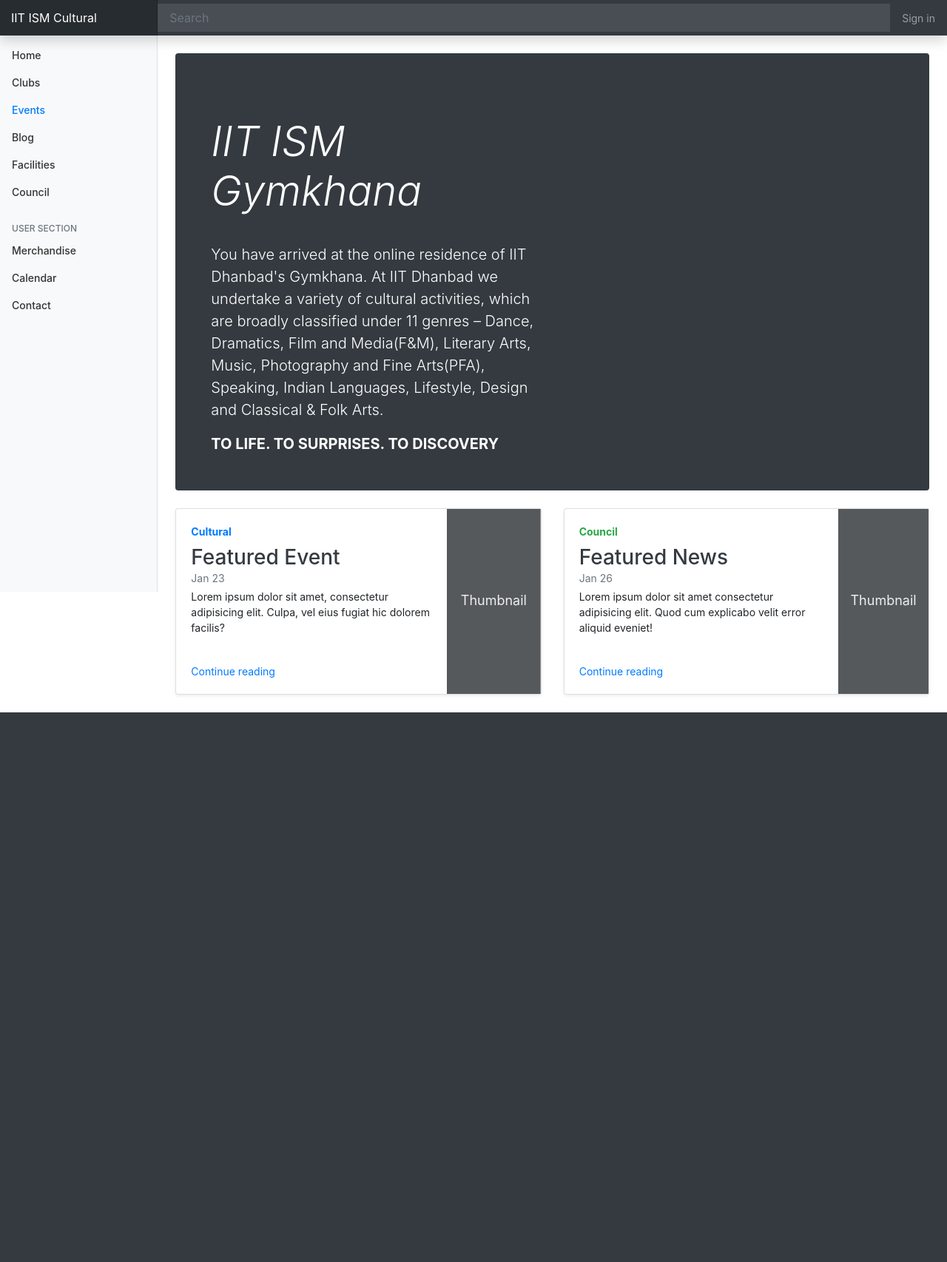
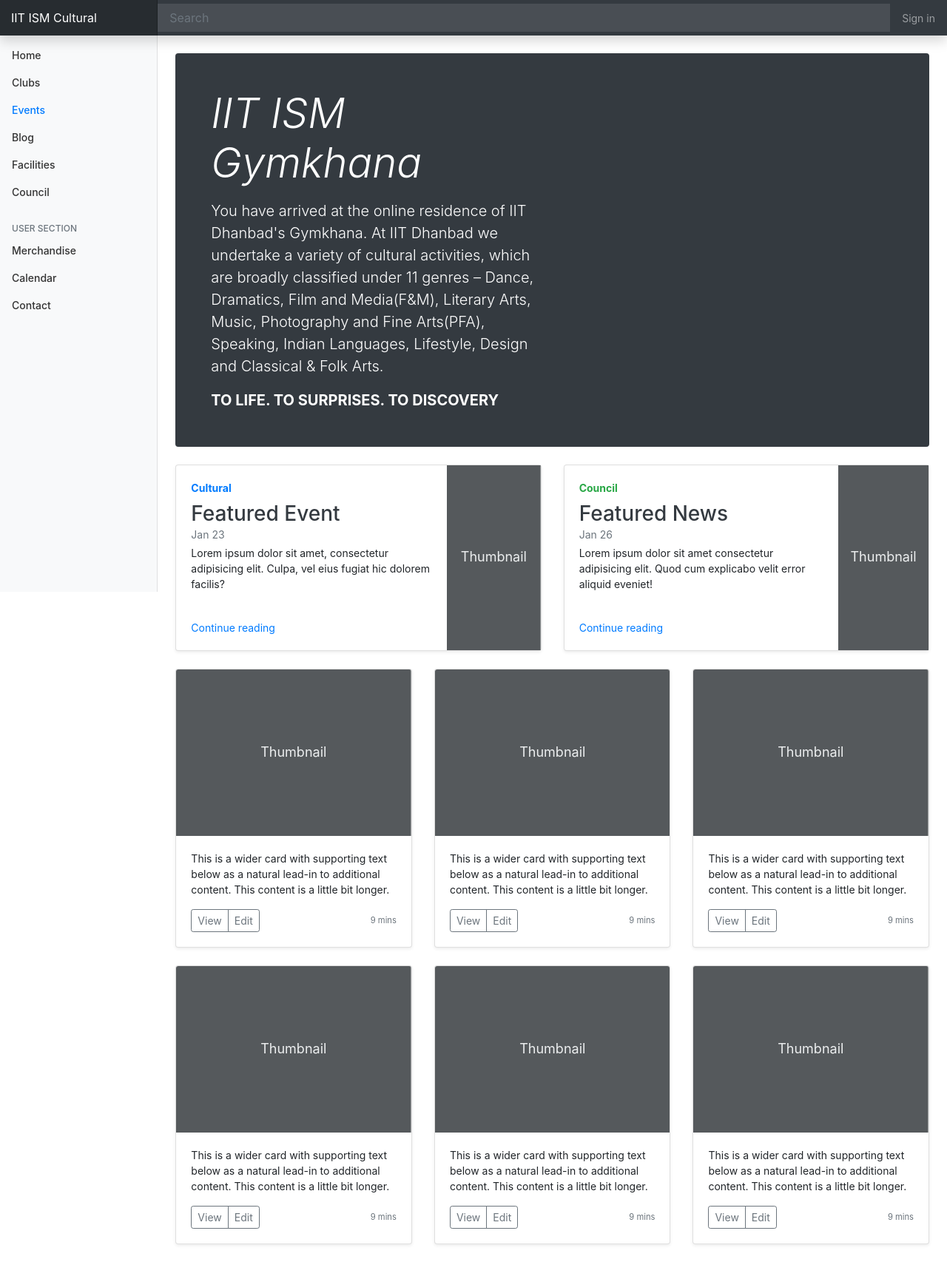
Before and after one commit to souravpd/ismClubs, a PHP site: page / in a window 1280 px wide. Shown: the whole page at 74% size. Before the commit the page ends 963 px from the top, so only its background shows below. Run offline with PHP 8.4, Linux system fonts and the light colour scheme; some libraries are stand-ins or nearby versions.

Commit message:
Improved Design

```diff
--- a/styles.css
+++ b/styles.css
@@ -30,6 +30,17 @@ body {
     padding-top: .5rem;
     overflow-x: hidden;
     overflow-y: auto; /* Scrollable contents if viewport is shorter than content. */
+  }
+
+  .bd-placeholder-img {
+    font-size: 1.125rem;
+    text-anchor: middle;
+  }
+
+  @media (min-width: 768px) {
+    .bd-placeholder-img-lg {
+      font-size: 3.5rem;
+    }
   }
 
   @supports ((position: -webkit-sticky) or (position: sticky)) {
--- a/views/components.php
+++ b/views/components.php
@@ -1,5 +1,15 @@
+<?php function topNav(){ ?>
+<nav class="navbar navbar-dark fixed-top bg-dark flex-md-nowrap p-0 shadow">
+  <a class="navbar-brand col-sm-3 col-md-2 mr-0" href="#">IIT ISM Cultural</a>
+  <input class="form-control form-control-dark w-100" type="text" placeholder="Search" aria-label="Search">
+  <ul class="navbar-nav px-3">
+    <li class="nav-item text-nowrap">
+      <a class="nav-link" href="#">Sign in</a>
+    </li>
+  </ul>
+</nav>
+<?php } ?>
 <?php function mainNav(){ ?>
-
 <ul class="nav flex-column">
         <li class="nav-item">
           <a class="nav-link " href="#">
@@ -36,3 +46,20 @@
         </li>
       </ul>
 <?php } ?>
+<?php function albumCard(){?>
+          <div class="col-md-4">
+          <div class="card mb-4 shadow-sm">
+            <svg class="bd-placeholder-img card-img-top" width="100%" height="225" xmlns="http://www.w3.org/2000/svg" preserveAspectRatio="xMidYMid slice" focusable="false" role="img" aria-label="Placeholder: Thumbnail"><title>Placeholder</title><rect fill="#55595c" width="100%" height="100%"/><text fill="#eceeef" dy=".3em" x="50%" y="50%">Thumbnail</text></svg>
+            <div class="card-body">
+              <p class="card-text">This is a wider card with supporting text below as a natural lead-in to additional content. This content is a little bit longer.</p>
+              <div class="d-flex justify-content-between align-items-center">
+                <div class="btn-group">
+                  <button type="button" class="btn btn-sm btn-outline-secondary">View</button>
+                  <button type="button" class="btn btn-sm btn-outline-secondary">Edit</button>
+                </div>
+                <small class="text-muted">9 mins</small>
+              </div>
+            </div>
+          </div>
+        </div> <?php
+  } ?>
--- a/views/header.template.php
+++ b/views/header.template.php
@@ -1,29 +1,17 @@
-<link rel="stylesheet" href="https://stackpath.bootstrapcdn.com/bootstrap/4.2.1/css/bootstrap.min.css" integrity="sha384-GJzZqFGwb1QTTN6wy59ffF1BuGJpLSa9DkKMp0DgiMDm4iYMj70gZWKYbI706tWS" crossorigin="anonymous">
-<link rel="stylesheet" href="https://cdnjs.cloudflare.com/ajax/libs/font-awesome/4.7.0/css/font-awesome.min.css">
-<link rel='stylesheet prefetch' href='https://cdnjs.cloudflare.com/ajax/libs/tachyons/4.8.1/tachyons.css'>
-    <style>
-      .bd-placeholder-img {
-        font-size: 1.125rem;
-        text-anchor: middle;
-      }
+<?php require_once("components.php") ?>
+<!doctype html>
+<html lang="en">
+  <head>
+    <!-- Required meta tags -->
+    <meta charset="utf-8">
+    <title>IIT ISM GYMKHANA</title>
+    <link rel="icon" href="favicon.ico" type="image/x-icon"/>
+    <link rel="shortcut icon" href="favicon.ico" type="image/x-icon"/>
+    <meta name="viewport" content="width=device-width, initial-scale=1, shrink-to-fit=no">
+        <link rel="stylesheet" href="https://stackpath.bootstrapcdn.com/bootstrap/4.2.1/css/bootstrap.min.css" integrity="sha384-GJzZqFGwb1QTTN6wy59ffF1BuGJpLSa9DkKMp0DgiMDm4iYMj70gZWKYbI706tWS" crossorigin="anonymous">
+        <link rel="stylesheet" href="https://cdnjs.cloudflare.com/ajax/libs/font-awesome/4.7.0/css/font-awesome.min.css">
 
-      @media (min-width: 768px) {
-        .bd-placeholder-img-lg {
-          font-size: 3.5rem;
-        }
-      }
-    </style>
-    <!-- Custom styles for this template -->
     <link href="styles.css" rel="stylesheet">
   </head>
   <body>
-    <nav class="navbar navbar-dark fixed-top bg-dark flex-md-nowrap p-0 shadow">
-  <a class="navbar-brand col-sm-3 col-md-2 mr-0" href="#">IIT ISM Cultural</a>
-  <input class="form-control form-control-dark w-100" type="text" placeholder="Search" aria-label="Search">
-  <ul class="navbar-nav px-3">
-    <li class="nav-item text-nowrap">
-      <a class="nav-link" href="#">Sign in</a>
-    </li>
-  </ul>
-</nav>
-<?php require_once("components.php") ?>
+  <?php topNav() ; ?>
--- a/views/home.php
+++ b/views/home.php
@@ -1,21 +1,4 @@
-<?php function albumCard(){?>
-          <div class="col-md-4">
-          <div class="card mb-4 shadow-sm">
-            <svg class="bd-placeholder-img card-img-top" width="100%" height="225" xmlns="http://www.w3.org/2000/svg" preserveAspectRatio="xMidYMid slice" focusable="false" role="img" aria-label="Placeholder: Thumbnail"><title>Placeholder</title><rect fill="#55595c" width="100%" height="100%"/><text fill="#eceeef" dy=".3em" x="50%" y="50%">Thumbnail</text></svg>
-            <div class="card-body">
-              <p class="card-text">This is a wider card with supporting text below as a natural lead-in to additional content. This content is a little bit longer.</p>
-              <div class="d-flex justify-content-between align-items-center">
-                <div class="btn-group">
-                  <button type="button" class="btn btn-sm btn-outline-secondary">View</button>
-                  <button type="button" class="btn btn-sm btn-outline-secondary">Edit</button>
-                </div>
-                <small class="text-muted">9 mins</small>
-              </div>
-            </div>
-          </div>
-        </div> <?php
-      } ?>
-  <div class="container-fluid">
+ <div class="container-fluid">
   <div class="row">
     <nav class="col-md-2 d-none d-md-block bg-light sidebar">
       <div class="sidebar-sticky">
@@ -49,7 +32,6 @@
         </ul>
       </div>
     </nav>
-
     <main role="main" class="col-md-9 ml-sm-auto col-lg-10 px-4">
       <div class="jumbotron p-3 p-md-5 text-white rounded bg-dark my-4 w-100">
             <div class="col-md-6 px-0">
@@ -83,8 +65,12 @@
           <p class="card-text mb-auto">Lorem ipsum dolor sit amet consectetur adipisicing elit. Quod cum explicabo velit error aliquid eveniet!</p>
           <a href="#">Continue reading</a>
         </div>
-
         <svg class="bd-placeholder-img card-img-right flex-auto d-none d-lg-block" width="250" height="250" xmlns="http://www.w3.org/2000/svg" preserveAspectRatio="xMidYMid slice" focusable="false" role="img" aria-label="Placeholder: Thumbnail"><title>Placeholder</title><rect fill="#55595c" width="100%" height="100%"/><text fill="#eceeef" dy=".3em" x="50%" y="50%">Thumbnail</text></svg>
         </div>
     </div>
+
+  <?php for($i=0;$i<6;$i++){
+      albumCard();
+  }
+  ?>
   </div>
```
Also changed, not shown: favicon.ico (added).
